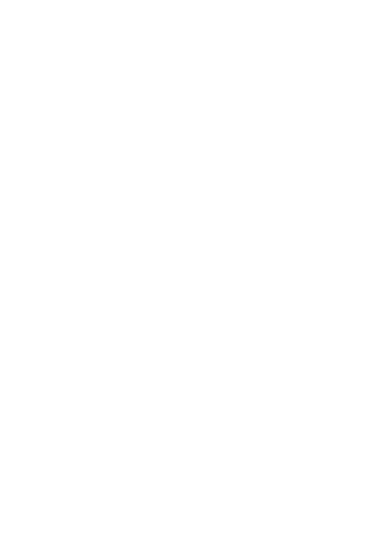
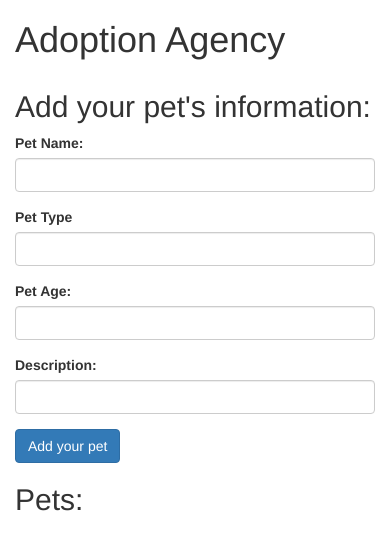
Before and after one commit to ohinton/adoption-agency, a plain HTML site: page index.html in a window 390 px wide. Drawn offline with Linux system fonts and the light colour scheme; files that its build step writes are made by us from their sources.

Commit message:
add updated html for Pet Adoption Agency

```diff
--- a/css/styles.css
+++ b/css/styles.css
@@ -0,0 +1,12 @@
+#show-pet {
+  display: none;
+}
+
+.contact {
+  cursor: pointer;
+  color: #0088cc;
+}
+
+.contact:hover {
+  text-decoration: underline;
+}
--- a/index.html
+++ b/index.html
@@ -1,13 +1,52 @@
 <!DOCTYPE html>
 <html>
   <head>
-    <link href="css/bootstrap.min.css" rel="stylesheet" type="text/css">
+    <link href="css/bootstrap.css" rel="stylesheet" type="text/css">
     <link href="css/styles.css" rel="stylesheet" type="text/css">
     <script src="js/jquery-3.0.0.js"></script>
     <script src="js/scripts.js"></script>
     <title>Adoption Agency Website</title>
   </head>
   <body>
-
+    <div class="container">
+      <h1>Adoption Agency</h1>
+      <div class="row">
+        <div class="col-md-6">
+          <h2>Add your pet's information:</h2>
+          <form id="new-pet">
+            <div class="form-group">
+              <label for="new-pet-name">Pet Name:</label>
+              <input type="text" class="form-control" id="new-pet-name">
+            </div>
+            <div class="form-group">
+              <label for="new-pet-type">Pet Type</label>
+              <input type="text" class="form-control" id="new-pet-type">
+            </div>
+            <div class="form-group">
+              <label for="new-pet-age">Pet Age:</label>
+              <input type="text" class="form-control" id="new-pet-age">
+            </div>
+            <div class="form-group">
+              <label for="new-pet-description">Description:</label>
+              <input type="text" class="form-control" id="new-pet-description">
+            </div>
+            <button type="submit" class="btn btn-primary">Add your pet</button>
+          </form>
+          <h2>Pets:</h2>
+          <ul id="name-type">
+          </ul>
+          </div>
+          <div class="col-md-6">
+            <div id="show-pet">
+              <h2></h2>
+              <p>Pet name: <span class="pet-name"></span></p>
+              <p>Pet type: <span class="pet-type"></span></p>
+              <p>Address:</p>
+              <ul id="details">
+              </ul>
+            </div>
+          </div>
+        </div>
+      </div>
   </body>
   </html>
```
